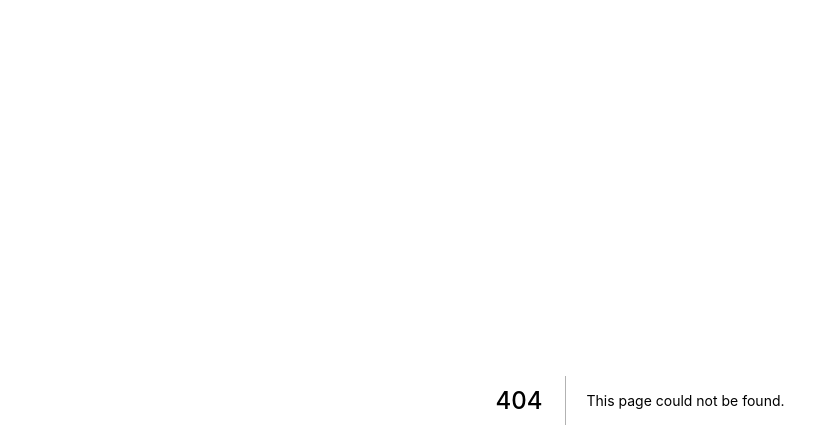
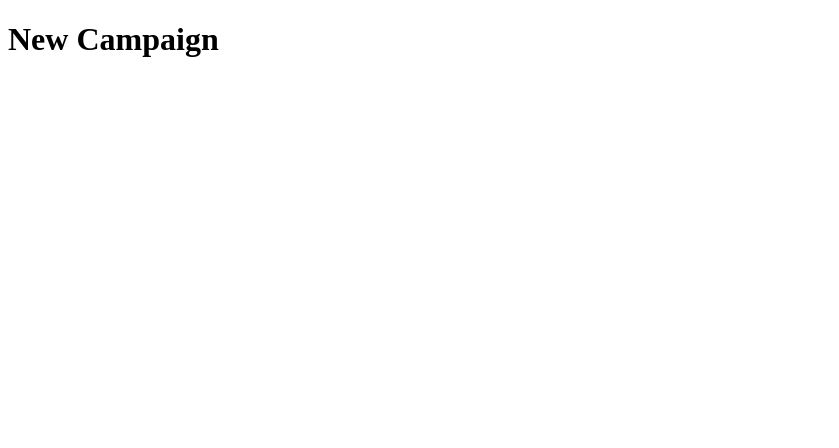
Before and after one commit to CaseyKelly/ethereum-CrowdCoin, a Next.js app: page /campaigns/new in a window 1280 px wide. Before the commit this address had no page. Shown: the top 448 px of the page, without its empty margins (0-839 px from the left). Built offline with nearby package versions, Linux system fonts and the light colour scheme.

Commit message:
create CampaignNew component

```diff
--- /dev/null
+++ b/pages/campaigns/new.js
@@ -0,0 +1,9 @@
+import React, { Component } from "react";
+
+class CampaignNew extends Component {
+  render() {
+    return <h1>New Campaign</h1>;
+  }
+}
+
+export default CampaignNew;
```
